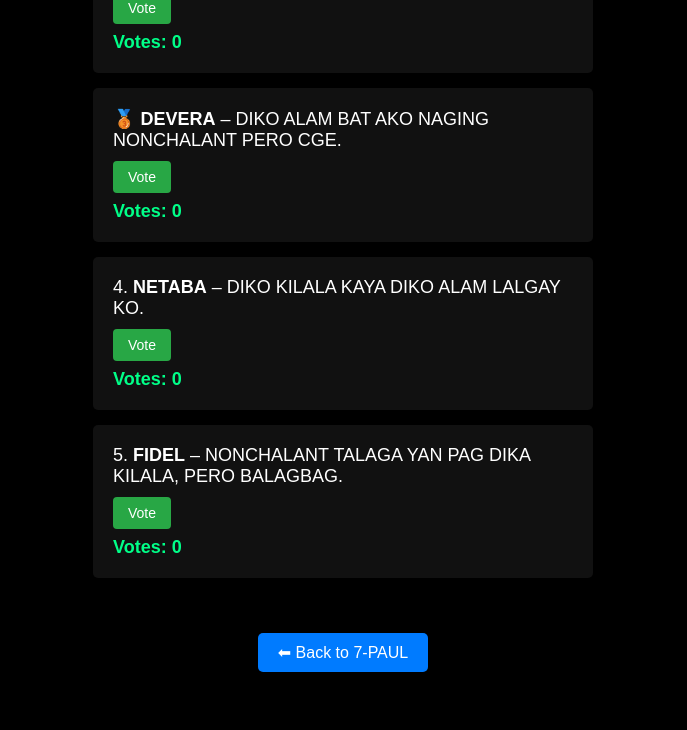
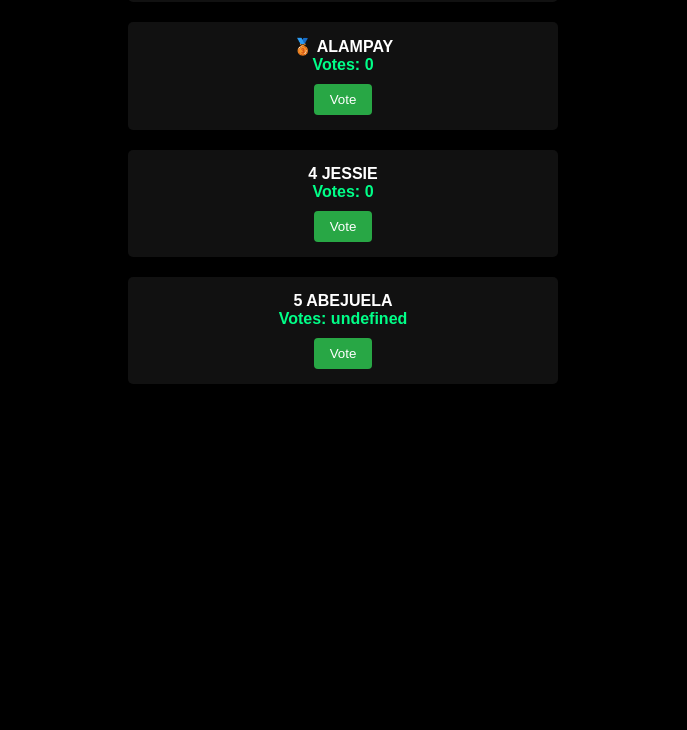
Before and after one commit to paulG7-assign/PAULMOSTTOP, a plain HTML site: page most2.html/index.html in a window 1280 px wide. Shown: the part 362-1092 px from the top of the page, without its empty margins (297-984 px from the left). After the commit the page ends 814 px from the top, so only its background shows below. Drawn offline with Linux system fonts and the light colour scheme.

Commit message:
Update index.html

```diff
--- a/most2.html/index.html
+++ b/most2.html/index.html
@@ -1,197 +1,84 @@
 <!DOCTYPE html>
 <html lang="en">
 <head>
-  <meta charset="UTF-8" />
-  <title>Leaderboard – MOST 1</title>
+  <meta charset="UTF-8">
+  <title>MOST SMART – Leaderboard</title>
   <style>
-    body {
-      background-color: #000;
-      color: white;
-      font-family: Arial, sans-serif;
-      text-align: center;
-      padding: 50px;
-    }
-    h1 {
-      font-size: 36px;
-      margin-bottom: 30px;
-    }
-    .leaderboard {
-      list-style: none;
-      padding: 0;
-      max-width: 500px;
-      margin: 0 auto;
-      text-align: left;
-    }
-    .leaderboard li {
-      background: #111;
-      margin: 15px 0;
-      padding: 20px;
-      border-radius: 5px;
-      font-size: 18px;
-      position: relative;
-    }
-    .vote-button {
-      margin-top: 10px;
-      padding: 8px 15px;
-      background-color: #28a745;
-      color: white;
-      border: none;
-      border-radius: 4px;
-      font-size: 14px;
-      cursor: pointer;
-    }
-    .vote-button:hover {
-      background-color: #218838;
-    }
-    .votes {
-      color: #00ff88;
-      font-weight: bold;
-      margin-top: 8px;
-    }
-    a.back {
-      display: inline-block;
-      margin-top: 40px;
-      padding: 10px 20px;
-      background-color: #007BFF;
-      color: white;
-      text-decoration: none;
-      border-radius: 5px;
-    }
-    a.back:hover {
-      background-color: #0056b3;
-    }
+    body { background: black; color: white; font-family: sans-serif; text-align: center; padding: 40px; }
+    .entry { background: #111; margin: 20px auto; padding: 15px; max-width: 400px; border-radius: 5px; }
+    .votes { color: #00ff88; font-weight: bold; }
+    .vote-button { margin-top: 10px; padding: 8px 16px; background: #28a745; color: white; border: none; border-radius: 4px; cursor:pointer; }
+    .vote-button:disabled { background: #555; cursor: not-allowed; }
+    #info-msg { margin-top:20px; color:#ffcc00; }
   </style>
 </head>
 <body>
-
-  <h1>Leaderboard – MOST NONCHALANT</h1>
-
-  <ul class="leaderboard">
-    <li>
-      🥇 <strong>VITO</strong> – DIKO KILALA KAYA DIKO ALAM LALGAY KO.<br />
-      <button class="vote-button" onclick="vote(0)">Vote</button>
-      <div class="votes" id="votes-0">Votes: 0</div>
-    </li>
-    <li>
-      🥈 <strong>TELEGIO</strong> – NONCHALANT NA POGI :/<br />
-      <button class="vote-button" onclick="vote(1)">Vote</button>
-      <div class="votes" id="votes-1">Votes: 0</div>
-    </li>
-    <li>
-      🥉 <strong>DEVERA</strong> – DIKO ALAM BAT AKO NAGING NONCHALANT PERO CGE.<br />
-      <button class="vote-button" onclick="vote(2)">Vote</button>
-      <div class="votes" id="votes-2">Votes: 0</div>
-    </li>
-    <li>
-      4. <strong>NETABA</strong> – DIKO KILALA KAYA DIKO ALAM LALGAY KO.<br />
-      <button class="vote-button" onclick="vote(3)">Vote</button>
-      <div class="votes" id="votes-3">Votes: 0</div>
-    </li>
-    <li>
-      5. <strong>FIDEL</strong> – NONCHALANT TALAGA YAN PAG DIKA KILALA, PERO BALAGBAG.<br />
-      <button class="vote-button" onclick="vote(4)">Vote</button>
-      <div class="votes" id="votes-4">Votes: 0</div>
-    </li>
-  </ul>
-
-  <a href="index.html" class="back">⬅ Back to 7-PAUL</a>
+  <h1>Leaderboard – MOST 1</h1>
+  <div id="leaderboard"></div>
+  <div id="info-msg"></div>
 
   <script>
-    const STORAGE_KEY = 'most1_votes';
-    const STORAGE_DATE_KEY = 'most1_votes_date';
-    const STORAGE_VOTED_KEY = 'most1_voted_flags';
-    const HAS_VOTED_ANY_KEY = 'hasVotedAnyMost';
-    const RESET_DAYS = 5;
+    const USERS = ["CALUBAN", "PILI", "ALAMPAY", "JESSIE","ABEJUELA"];
+    const PAGE_ID = "most2";
+    const STORAGE_VOTES = PAGE_ID + "_votes";
+    const STORAGE_DATE = PAGE_ID + "_votes_date";
+    const STORAGE_VOTED = PAGE_ID + "_voted";
+    const RESET_MS = 5 * 24 * 60 * 60 * 1000;
 
-    function loadVotes() {
-      const storedDate = localStorage.getItem(STORAGE_DATE_KEY);
+    function load() {
+      const storedDate = localStorage.getItem(STORAGE_DATE);
       const now = Date.now();
 
-      if (!storedDate || now - storedDate > RESET_DAYS * 86400000) {
-        localStorage.setItem(STORAGE_DATE_KEY, now);
-        localStorage.setItem(STORAGE_KEY, JSON.stringify([0,0,0,0,0]));
-        localStorage.setItem(STORAGE_VOTED_KEY, JSON.stringify([false,false,false,false,false]));
-        localStorage.removeItem(HAS_VOTED_ANY_KEY); // Reset global flag
-        return { votes: [0,0,0,0,0], votedFlags: [false,false,false,false,false] };
-      } else {
-        const votes = JSON.parse(localStorage.getItem(STORAGE_KEY) || '[0,0,0,0,0]');
-        const votedFlags = JSON.parse(localStorage.getItem(STORAGE_VOTED_KEY) || '[false,false,false,false,false]');
-        return { votes, votedFlags };
+      if (!storedDate || now - parseInt(storedDate) > RESET_MS) {
+        localStorage.setItem(STORAGE_DATE, now.toString());
+        localStorage.setItem(STORAGE_VOTES, JSON.stringify([0,0,0,0]));
+        localStorage.removeItem(STORAGE_VOTED);
+        return { votes: [0,0,0,0], voted: false };
+      }
+      return {
+        votes: JSON.parse(localStorage.getItem(STORAGE_VOTES) || "[0,0,0,0]"),
+        voted: localStorage.getItem(STORAGE_VOTED) !== null
+      };
+    }
+
+    function save(votes, voted) {
+      localStorage.setItem(STORAGE_VOTES, JSON.stringify(votes));
+      if (voted) localStorage.setItem(STORAGE_VOTED, "1");
+    }
+
+    function vote(i) {
+      if (data.voted) return;
+      data.votes[i]++;
+      data.voted = true;
+      save(data.votes, true);
+      render();
+    }
+
+    function render() {
+      const board = document.getElementById("leaderboard");
+      board.innerHTML = "";
+
+      const arr = USERS.map((name,i) => ({ name, votes: data.votes[i], index: i }));
+      arr.sort((a,b) => b.votes - a.votes);
+
+      arr.forEach((u, rank) => {
+        const div = document.createElement("div");
+        div.className = "entry";
+        div.innerHTML = `
+          <div><strong>${["🥇","🥈","🥉"][rank]||rank+1} ${u.name}</strong></div>
+          <div class="votes">Votes: ${u.votes}</div>
+          <button class="vote-button" onclick="vote(${u.index})" ${data.voted ? "disabled" : ""}>Vote</button>
+        `;
+        board.appendChild(div);
+      });
+
+      if (data.voted) {
+        document.getElementById("info-msg").textContent = "You already voted on this page.";
       }
     }
 
-    function saveVotes(votes) {
-      localStorage.setItem(STORAGE_KEY, JSON.stringify(votes));
-    }
-
-    function saveVotedFlags(flags) {
-      localStorage.setItem(STORAGE_VOTED_KEY, JSON.stringify(flags));
-    }
-
-    function displayVotes(votes) {
-      votes.forEach((count, idx) => {
-        document.getElementById(`votes-${idx}`).textContent = `Votes: ${count}`;
-      });
-    }
-
-    function updateButtonState(votedFlags) {
-      votedFlags.forEach((voted, idx) => {
-        const btn = document.getElementById(`vote-btn-${idx}`);
-        if (voted) {
-          btn.disabled = true;
-          btn.textContent = 'Voted';
-        }
-      });
-    }
-
-    function disableAllVotes() {
-      document.querySelectorAll('.vote-button').forEach(btn => {
-        btn.disabled = true;
-        btn.textContent = 'Vote Disabled';
-        btn.style.backgroundColor = '#555';
-      });
-    }
-
-    function vote(index) {
-      if (localStorage.getItem(HAS_VOTED_ANY_KEY)) {
-        alert('You have already voted on another leaderboard.');
-        disableAllVotes();
-        return;
-      }
-
-      if (votesData.votedFlags[index]) return;
-
-      votesData.votes[index]++;
-      votesData.votedFlags[index] = true;
-
-      saveVotes(votesData.votes);
-      saveVotedFlags(votesData.votedFlags);
-      localStorage.setItem(HAS_VOTED_ANY_KEY, 'true');
-
-      displayVotes(votesData.votes);
-      updateButtonState(votesData.votedFlags);
-      disableAllVotes();
-      document.getElementById('info-msg').textContent = 'Thanks! You can only vote once total across all MOST pages.';
-    }
-
-    function resetVotesNow() {
-      localStorage.removeItem(STORAGE_KEY);
-      localStorage.removeItem(STORAGE_DATE_KEY);
-      localStorage.removeItem(STORAGE_VOTED_KEY);
-      localStorage.removeItem(HAS_VOTED_ANY_KEY);
-      alert('Votes have been reset. Refresh the page.');
-      location.reload();
-    }
-
-    const votesData = loadVotes();
-    displayVotes(votesData.votes);
-    updateButtonState(votesData.votedFlags);
-
-    if (localStorage.getItem(HAS_VOTED_ANY_KEY)) {
-      disableAllVotes();
-      document.getElementById('info-msg').textContent = 'You have already voted on another leaderboard.';
-    }
+    const data = load();
+    render();
   </script>
-
 </body>
 </html>
```
